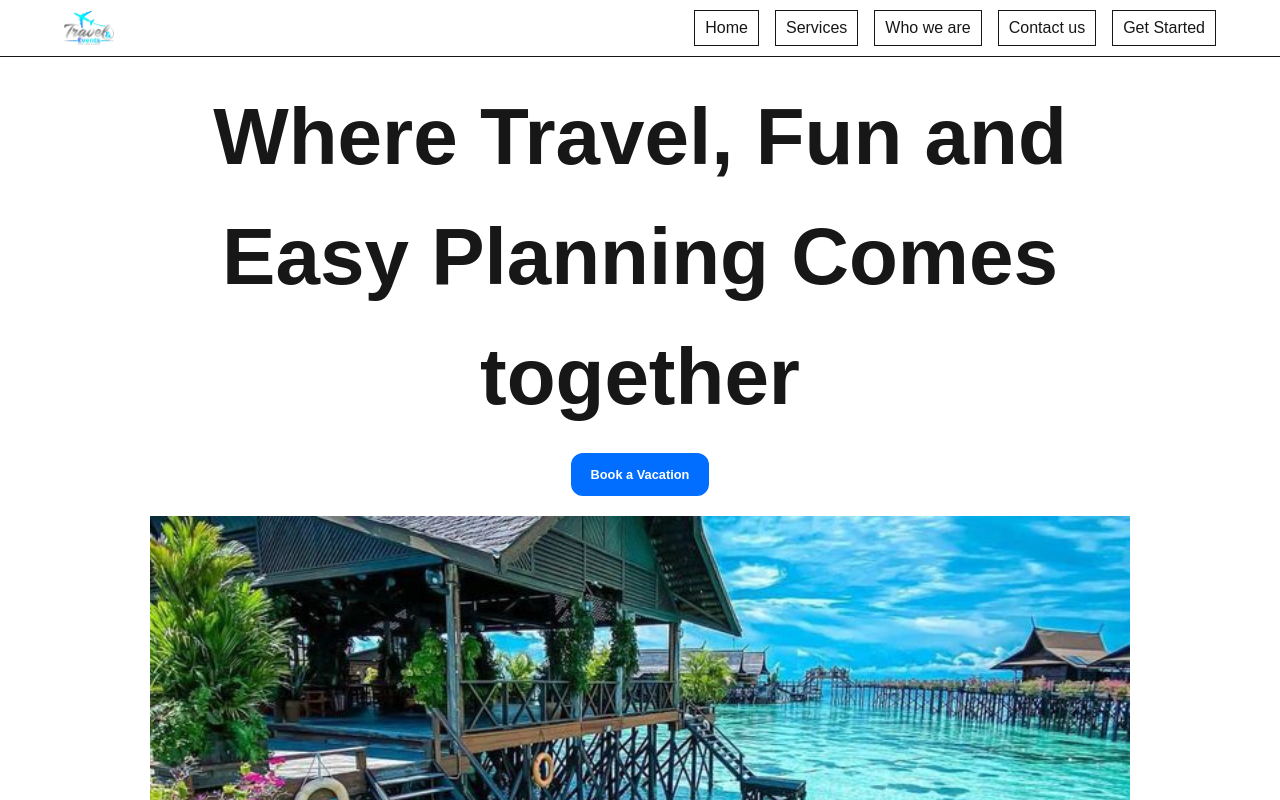
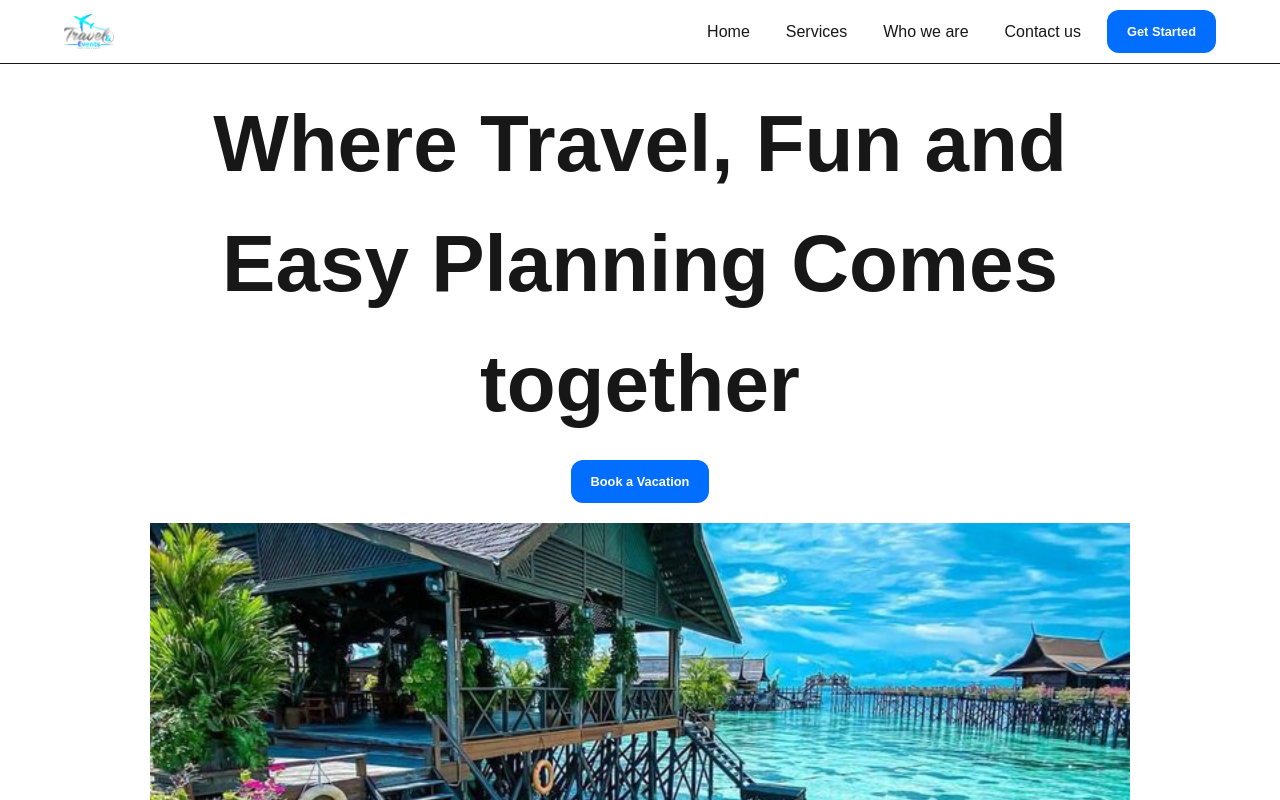
Before and after one commit to TheEldaps/Travel-Events, a Next.js app: page / in a window 1280 px wide. Shown: the top 800 px of the page. Built offline with nearby package versions, Linux system fonts and the light colour scheme.

Commit message:
Add action button to nav

```diff
--- a/app/components/Button.tsx
+++ b/app/components/Button.tsx
@@ -1,6 +1,6 @@
 export default function Button({ title }: { title: string }) {
   return (
-    <button className="block px-5 py-3 mx-auto bg-[#026EFF] hover:bg-[#0270ffe1] text-[0.8rem] text-white font-semibold cursor-pointer font-sans rounded-xl">
+    <button className="block px-5 py-3 mx-auto bg-[#026EFF] hover:bg-[#0270ffcc] text-[0.8rem] text-nowrap text-white hover:text-[#ffffffbc] font-semibold cursor-pointer font-sans rounded-xl">
       {title}
     </button>
   );
--- a/app/components/Nav.tsx
+++ b/app/components/Nav.tsx
@@ -4,6 +4,7 @@ import Image from "next/image";
 import Logo from "../../public/Logo.png";
 import { useState } from "react";
 import NavLink from "../components/NavLink";
+import Button from "../components/Button";
 
 export default function Nav() {
   const [navState, setNavState] = useState(true);
@@ -33,12 +34,12 @@ export default function Nav() {
         </button>
 
         {/* DESKTOP VIEW NAV LINKS */}
-        <ul className="hidden sm:flex gap-4 list-none ">
+        <ul className="hidden sm:flex items-center gap-4 list-none ">
           <NavLink title="Home" href="#home" />
           <NavLink title="Services" href="#services" />
           <NavLink title="Who we are" href="#who-we-are" />
           <NavLink title="Contact us" href="#contact-us" />
-          <NavLink title="Get Started" href="#get-started" />
+          <Button title="Get Started" />
         </ul>
       </nav>
 
--- a/app/components/NavLink.tsx
+++ b/app/components/NavLink.tsx
@@ -11,7 +11,7 @@ export default function NavLink({
     <li className="w-full">
       <Link
         href={href}
-        className="block w-full h-full px-2.5 py-[5px] hover:bg-[yellow] border sm:text-nowrap sm:text-[0.8rem] md:text-[1rem] lg:text-[1.rem]"
+        className="block w-full h-full px-2.5 py-[5px] hover:bg-[black] hover:text-white sm:text-nowrap sm:text-[0.8rem] md:text-[1rem] font-medium lg:text-[1.rem]"
       >
         {title}
       </Link>
```
